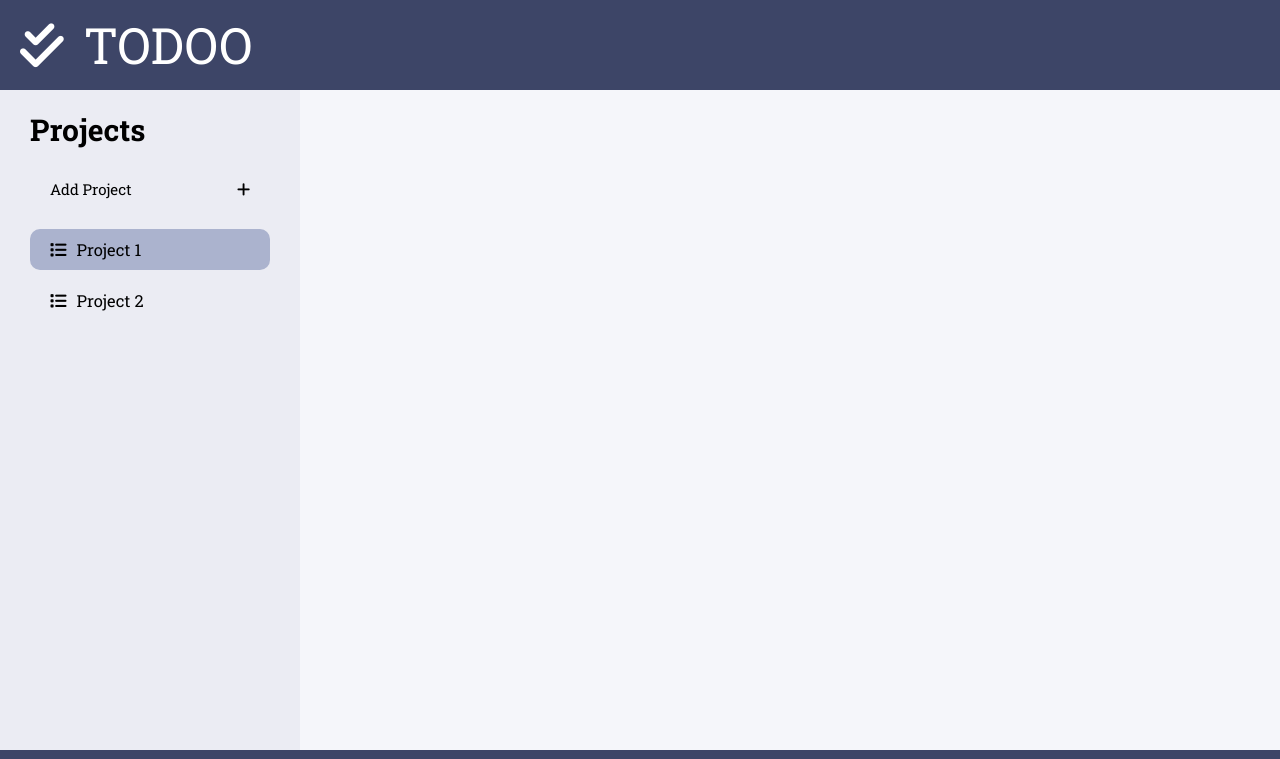
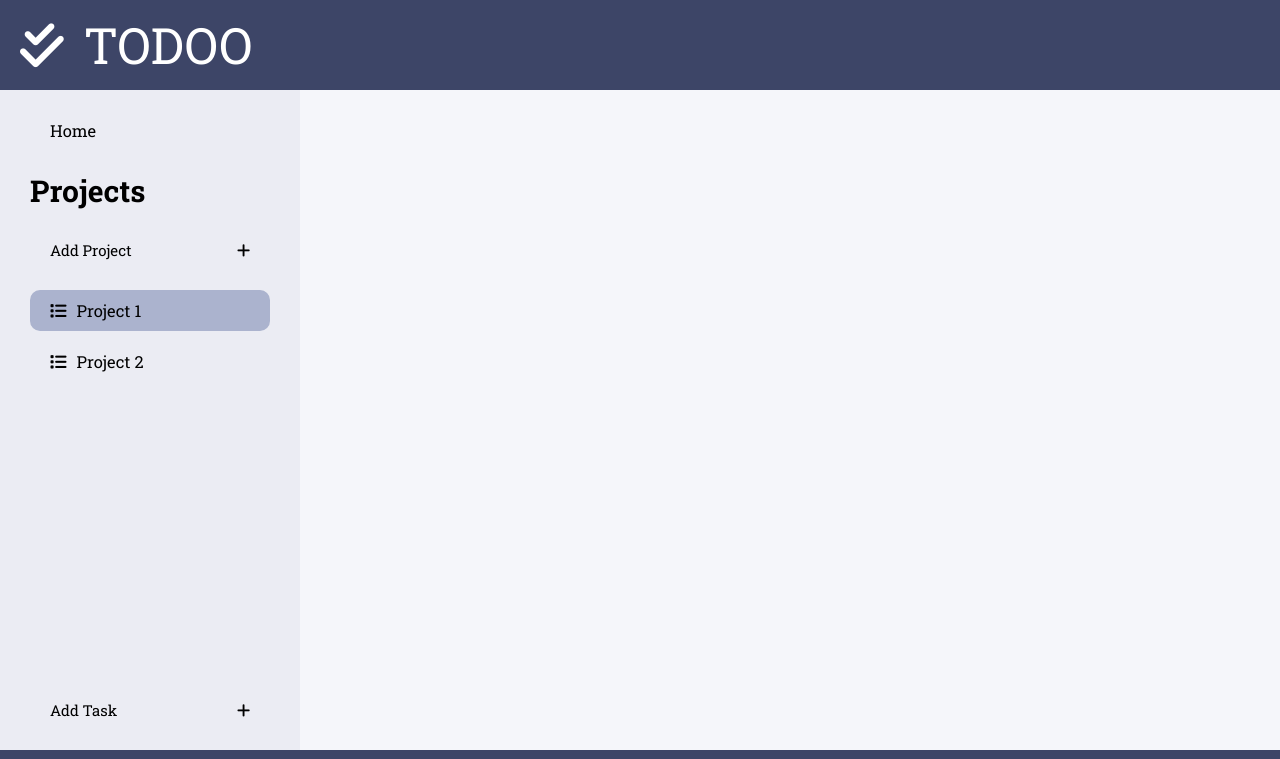
Before and after one commit to kennethlorenz/todolist, a website built with webpack: page dist/index.html in a window 1280 px wide. Shown: the top 759 px of the page. Built offline with nearby package versions, Linux system fonts and the light colour scheme.

Commit message:
Add Add Task button on sidebar

```diff
--- a/src/style.css
+++ b/src/style.css
@@ -71,12 +71,17 @@ footer {
   font-size: 3rem;
 }
 
-#addProject {
+#addProject,
+#addTask {
   font-size: 1.5rem;
   display: flex;
   padding: 1rem 2rem;
   align-items: center;
   justify-content: space-between;
+}
+
+#addTask {
+  margin-top: auto;
 }
 
 .sidebar ul {
@@ -99,6 +104,7 @@ footer {
 .selected,
 .project:hover,
 #addProject:hover,
+#addTask:hover,
 #home:hover,
 .selected {
   background-color: var(--light);
@@ -107,7 +113,9 @@ footer {
 }
 
 .project:active,
-#addProject:active {
+#addProject:active,
+#home:active,
+#addTask:active {
   background-color: var(--medium);
 }
 
```
Also changed, not shown: dist/index.html.
